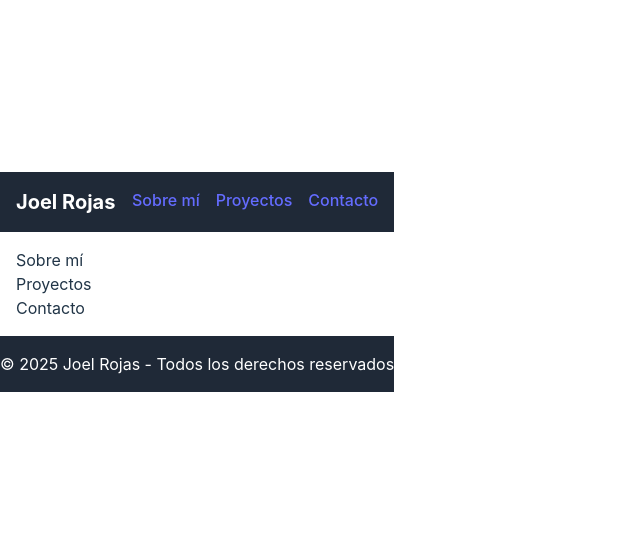
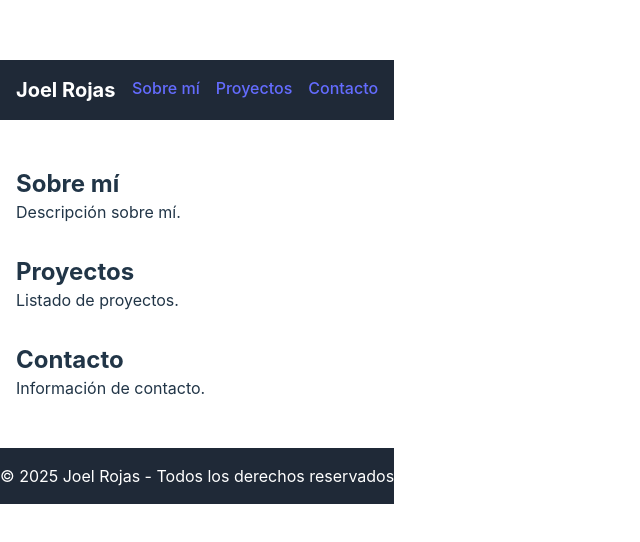
Before and after one commit to xtaxx12/My_Portfolio, a React (Vite) app: page / in a window 1280 px wide. Shown: the part 118-660 px from the top of the page, without its empty margins (0-640 px from the left). Built offline with nearby package versions, Linux system fonts and the light colour scheme.

Commit message:
Refactor App component layout and enhance section structure with headings and descriptions

```diff
--- a/src/App.tsx
+++ b/src/App.tsx
@@ -1,16 +1,26 @@
+import { Fragment } from "react";
 import Navbar from "./components/Navbar";
 import Footer from "./components/Footer";
 
 export default function App() {
   return (
-    <div>
+    <Fragment>
       <Navbar />
       <main className="container mx-auto p-4">
-        <section id="about">Sobre mí</section>
-        <section id="projects">Proyectos</section>
-        <section id="contact">Contacto</section>
+        <section id="about" className="my-8">
+          <h2 className="text-2xl font-bold">Sobre mí</h2>
+          <p>Descripción sobre mí.</p>
+        </section>
+        <section id="projects" className="my-8">
+          <h2 className="text-2xl font-bold">Proyectos</h2>
+          <p>Listado de proyectos.</p>
+        </section>
+        <section id="contact" className="my-8">
+          <h2 className="text-2xl font-bold">Contacto</h2>
+          <p>Información de contacto.</p>
+        </section>
       </main>
       <Footer />
-    </div>
+    </Fragment>
   );
 }
```
